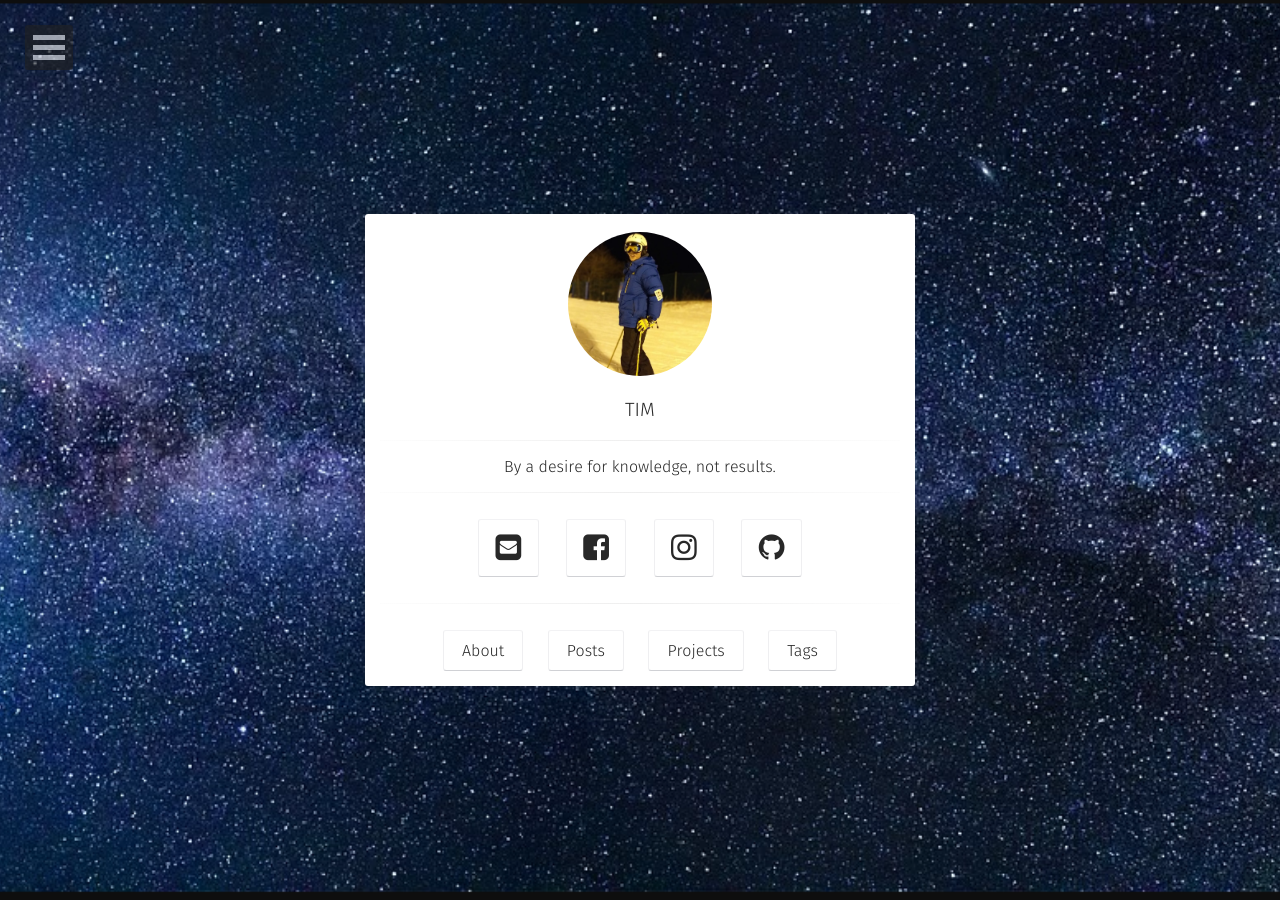
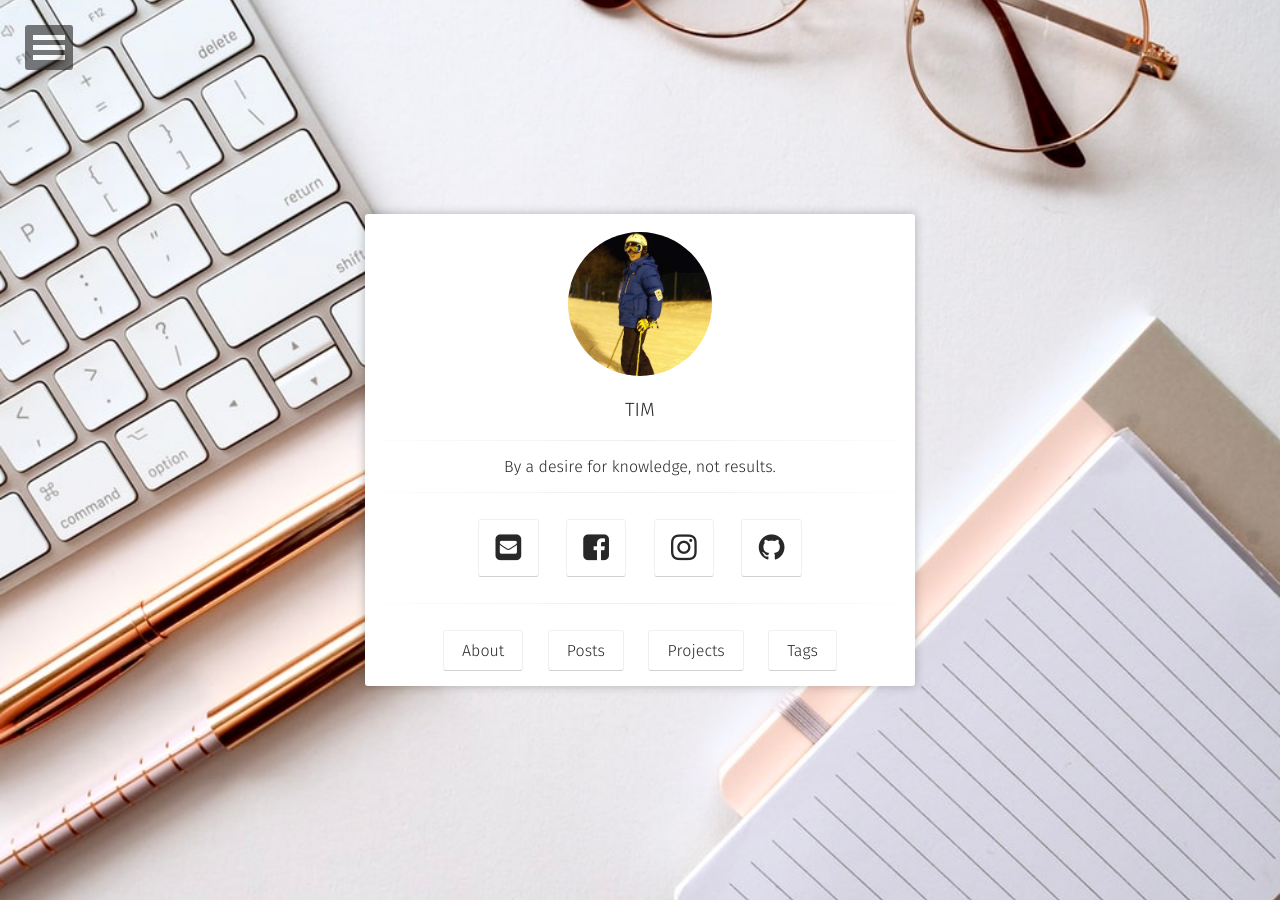
Before and after one commit to TimJLee/timjlee.github.io, a Jekyll site: the page built from index.html, in a window 1280 px wide. Built offline with Jekyll 4.4.1, drawn with Linux system fonts in a browser that asks for light colours; some web fonts are replaced.

Commit message:
change background image

```diff
--- a/_config.yml
+++ b/_config.yml
@@ -5,7 +5,7 @@ description:        "By a desire for knowledge, not results."
 reading_time:       true
 words_per_minute:   200
 logo:               'assets/img/profile.png'
-background:         'assets/img/background2-star.PNG'
+background:         'assets/img/background3.jpeg'
 tiled_bg:           false   # Set this true if you want to tile your background image, otherwise it will be covered
 locale:             en_US
 url:                https://timjlee.github.io
```
Also changed, not shown: assets/img/background3.jpeg (added).
